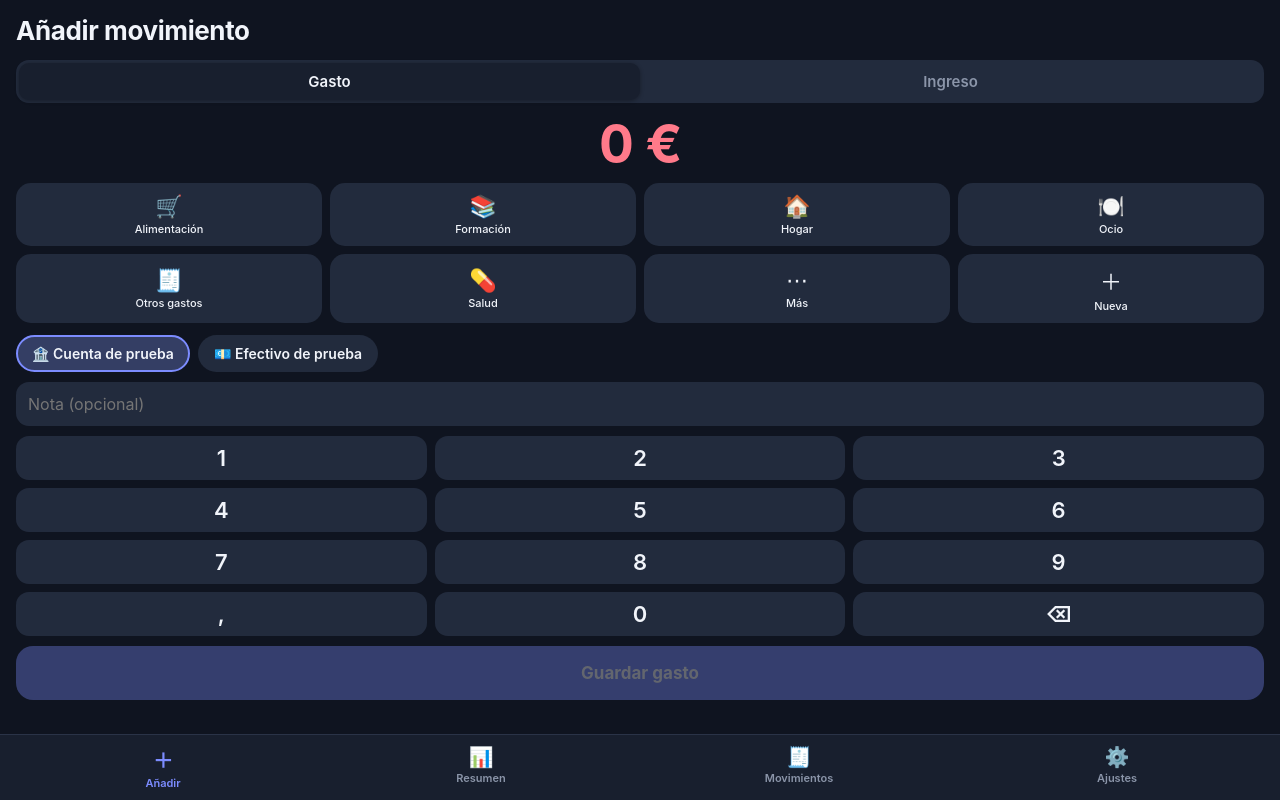
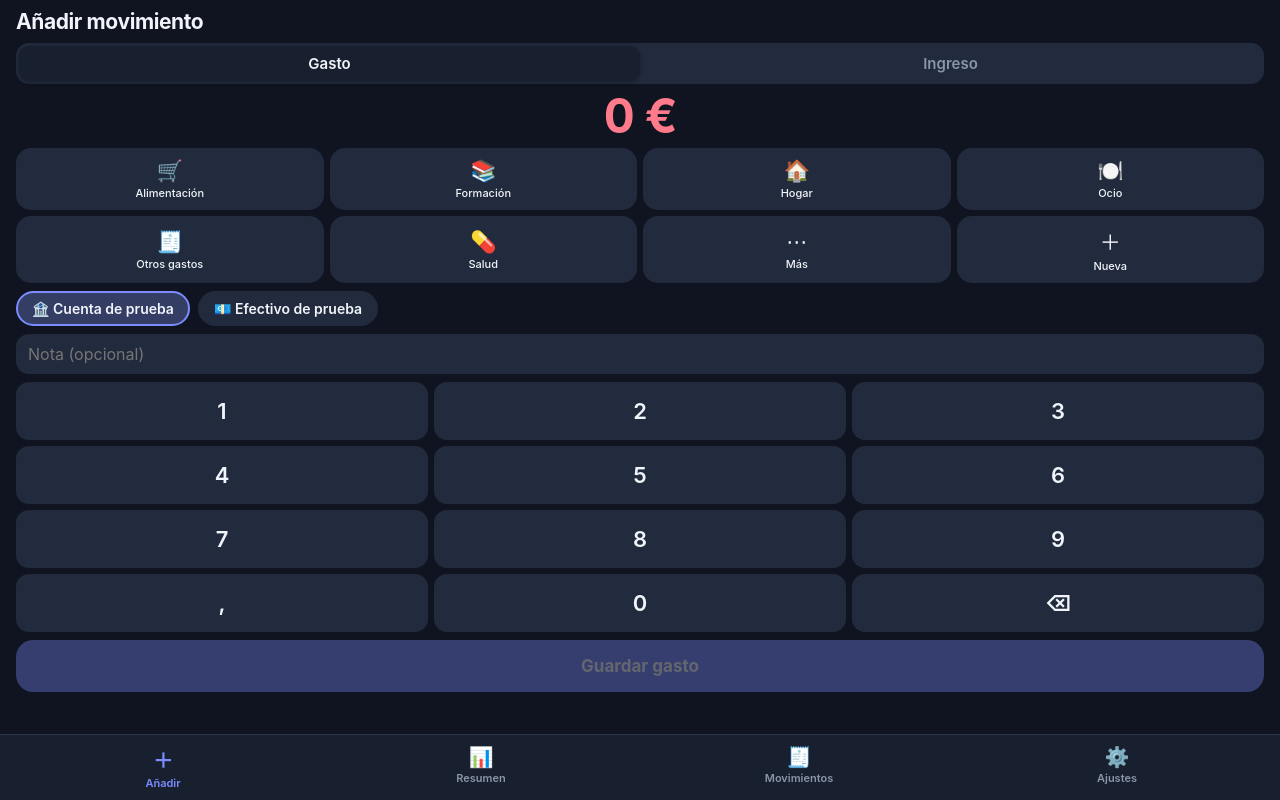
Before and after one commit to sergiku93/Mi-Dinero-, a plain HTML site: page index.html in a window 1280 px wide. Drawn offline with Linux system fonts and the light colour scheme.

Commit message:
Add files via upload

```diff
--- a/index.html
+++ b/index.html
@@ -18,8 +18,8 @@
 html,body{height:100%;margin:0}
 body{background:var(--bg);color:var(--tx);font:16px/1.3 -apple-system,"SF Pro Text",system-ui,sans-serif;overscroll-behavior:none}
 button,input{font-family:inherit;color:inherit}
-#app{height:100%;display:flex;flex-direction:column;padding-top:env(safe-area-inset-top)}
-main{flex:1;overflow-y:auto;padding:8px 16px 16px;-webkit-overflow-scrolling:touch}
+#app{height:100%;height:100dvh;display:flex;flex-direction:column;padding-top:env(safe-area-inset-top)}
+main{flex:1;min-height:0;overflow-y:auto;padding:6px 16px 10px;-webkit-overflow-scrolling:touch;display:flex;flex-direction:column}main>*{flex-shrink:0}.addv{flex:1 1 0;min-height:min-content;display:flex;flex-direction:column}.addv h1{font-size:21px;margin:2px 0 8px}
 nav{display:flex;background:var(--card);border-top:1px solid var(--bd);padding:6px 4px calc(6px + env(safe-area-inset-bottom))}
 nav button{flex:1;background:none;border:0;color:var(--mu);font-size:11px;font-weight:600;padding:4px 0;display:flex;flex-direction:column;align-items:center;gap:2px}
 nav button i{font-style:normal;font-size:20px}
@@ -30,23 +30,23 @@ h1{font-size:26px;margin:6px 0 12px;letter-spacing:-.4px}
 .two{display:grid;grid-template-columns:1fr 1fr;gap:12px}.two b{font-size:20px}
 .big{font-size:34px;font-weight:700;margin-top:4px}
 .in{color:var(--in)}.ex{color:var(--ex)}
-.seg{display:flex;background:var(--c2);border-radius:13px;padding:3px}
-.seg button{flex:1;border:0;background:none;color:var(--mu);font-size:15px;font-weight:600;padding:9px;border-radius:10px}
+.seg{flex:none;display:flex;background:var(--c2);border-radius:13px;padding:3px}
+.seg button{flex:1;border:0;background:none;color:var(--mu);font-size:15px;font-weight:600;padding:8px;border-radius:10px}
 .seg button.on{background:var(--card);color:var(--tx);box-shadow:0 1px 4px #0005}
-.amt{text-align:center;font:700 54px/1 ui-rounded,"SF Pro Rounded",-apple-system,sans-serif;letter-spacing:-1.5px;margin:14px 0 12px;font-variant-numeric:tabular-nums}
+.amt{text-align:center;font:700 48px/1 ui-rounded,"SF Pro Rounded",-apple-system,sans-serif;letter-spacing:-1.5px;margin:8px 0;font-variant-numeric:tabular-nums}
 .amt.ex{color:var(--ex)}.amt.in{color:var(--in)}
-.grid{display:grid;grid-template-columns:repeat(4,1fr);gap:8px;margin-bottom:12px}.grid.em{grid-template-columns:repeat(6,1fr);margin:12px 0}
-.cat{background:var(--c2);border:2px solid transparent;border-radius:15px;padding:8px 2px;font-size:11px;font-weight:500;display:flex;flex-direction:column;align-items:center;gap:3px;min-height:58px;justify-content:center}
-.cat b{font-size:22px;font-weight:400}
+.grid{display:grid;grid-template-columns:repeat(4,1fr);gap:6px;margin-bottom:8px}.grid.em{grid-template-columns:repeat(6,1fr);margin:12px 0}
+.cat{background:var(--c2);border:2px solid transparent;border-radius:15px;padding:8px 2px;font-size:11px;font-weight:500;display:flex;flex-direction:column;align-items:center;gap:3px;min-height:52px;justify-content:center}
+.cat b{font-size:21px;font-weight:400}
 .cat.on{border-color:var(--ac);background:color-mix(in srgb,var(--ac) 20%,var(--c2))}
-.chips{display:flex;gap:8px;overflow-x:auto;margin-bottom:10px}
-.chip{flex:none;border:2px solid transparent;background:var(--c2);border-radius:20px;padding:8px 14px;font-size:14px;font-weight:600}
+.chips{display:flex;gap:8px;overflow-x:auto;margin-bottom:8px;flex:none}
+.chip{flex:none;border:2px solid transparent;background:var(--c2);border-radius:20px;padding:7px 14px;font-size:14px;font-weight:600}
 .chip.on{border-color:var(--ac);background:color-mix(in srgb,var(--ac) 20%,var(--c2))}
-input{width:100%;background:var(--c2);border:0;border-radius:13px;padding:12px;font-size:16px;margin-bottom:10px}
-.keys{display:grid;grid-template-columns:repeat(3,1fr);gap:8px;margin-bottom:10px}
-.keys button{height:44px;border:0;border-radius:13px;background:var(--c2);font-size:22px;font-weight:600}
+input{width:100%;background:var(--c2);border:0;border-radius:13px;padding:10px 12px;font-size:16px;margin-bottom:8px}
+.keys{display:grid;grid-template-columns:repeat(3,1fr);grid-template-rows:repeat(4,1fr);gap:6px;margin-bottom:8px;flex:1 1 auto;min-height:174px;max-height:250px}
+.keys button{min-height:40px;border:0;border-radius:13px;background:var(--c2);font-size:22px;font-weight:600}
 .keys button:active{background:var(--bd)}
-.save{width:100%;height:54px;border:0;border-radius:17px;background:var(--ac);color:#fff;font-size:17px;font-weight:700}
+.save{width:100%;height:52px;flex:none;border:0;border-radius:17px;background:var(--ac);color:#fff;font-size:17px;font-weight:700}
 .save:disabled{opacity:.35}
 .btn{width:100%;border:0;border-radius:13px;background:var(--c2);padding:12px;font-size:15px;font-weight:600;margin-top:8px}
 .dg{color:var(--ex)}
@@ -60,11 +60,12 @@ input{width:100%;background:var(--c2);border:0;border-radius:13px;padding:12px;f
 .sw.on{background:var(--ac)}.sw.on:after{transform:translateX(20px)}
 .bar{position:relative;display:flex;justify-content:space-between;padding:9px 0 12px;font-size:14px}.bar em{font-style:normal}
 .bar i{position:absolute;left:0;bottom:3px;height:4px;border-radius:2px;background:var(--ac)}
-.last{display:flex;align-items:center;gap:10px;margin-top:12px;font-size:14px}.last span{flex:1}
+.last{display:flex;align-items:center;gap:10px;margin:8px 0 0;padding:6px 12px;font-size:14px}.last span{flex:1}
 #sh{position:fixed;inset:0;background:#0009;display:flex;align-items:flex-end;z-index:5}
 .sheet{width:100%;background:var(--card);border-radius:24px 24px 0 0;padding:18px 16px calc(16px + env(safe-area-inset-bottom));max-height:90%;overflow-y:auto}
 #toast{position:fixed;left:16px;right:16px;top:calc(env(safe-area-inset-top) + 8px);background:var(--in);color:#06281d;font-weight:700;padding:12px 14px;border-radius:14px;transform:translateY(-140%);transition:transform .25s;z-index:9;text-align:center}
 #toast.show{transform:none}#toast.bad{background:var(--ex);color:#2b0710}
+@media (max-height:700px){.addv h1{display:none}.amt{font-size:42px;margin:6px 0}.cat{min-height:46px}.cat b{font-size:19px}}
 </style></head><body>
 <div id="app"><main id="v"></main>
 <nav>
@@ -99,14 +100,14 @@ function vAdd(){const n={};S.movs.forEach(m=>n[m.catId]=(n[m.catId]||0)+1);
 const cs=S.cats.filter(c=>c.type===S.type).sort((a,b)=>(n[b.id]||0)-(n[a.id]||0)||a.name.localeCompare(b.name,'es')),col=cs.length>7&&!S.more,sh=col?cs.slice(0,6):cs;
 const t=c=>`<button class="cat ${S.cat===c.id?'on':''}" data-a="cat" data-id="${esc(c.id)}"><b>${esc(c.icon)}</b>${esc(c.name)}</button>`;
 const l=S.last;
-return `<h1>Añadir movimiento</h1><div class="seg"><button class="${S.type=='expense'?'on':''}" data-a="type" data-v="expense">Gasto</button><button class="${S.type=='income'?'on':''}" data-a="type" data-v="income">Ingreso</button></div>
+return `<div class="addv"><h1>Añadir movimiento</h1><div class="seg"><button class="${S.type=='expense'?'on':''}" data-a="type" data-v="expense">Gasto</button><button class="${S.type=='income'?'on':''}" data-a="type" data-v="income">Ingreso</button></div>
 <div class="amt ${S.type=='expense'?'ex':'in'}" id="amt"></div>
 <div class="grid">${sh.map(t).join('')}${col?'<button class="cat" data-a="more"><b>⋯</b>Más</button>':''}<button class="cat" data-a="newcat" data-t="${S.type}"><b>＋</b>Nueva</button></div>
 <div class="chips">${S.accs.map(a=>`<button class="chip ${S.acc===a.id?'on':''}" data-a="acc" data-id="${esc(a.id)}">${esc(a.icon||'')} ${esc(a.name)}</button>`).join('')}</div>
 <input id="note" placeholder="Nota (opcional)" maxlength="80" value="${esc(S.note)}" oninput="S.note=this.value">
 <div class="keys">${['1','2','3','4','5','6','7','8','9',',','0','b'].map(k=>`<button data-a="key" data-k="${k}">${k=='b'?'⌫':k}</button>`).join('')}</div>
 <button class="save" id="save" data-a="save"></button>
-${l?`<div class="card last"><span>Último: ${esc(l.catIcon)} ${esc(l.catName)} · ${l.type=='income'?'+':'−'}${eur(l.cents)}</span><button class="lk" data-a="undo">Deshacer</button></div>`:''}`}
+${l?`<div class="card last"><span>Último: ${esc(l.catIcon)} ${esc(l.catName)} · ${l.type=='income'?'+':'−'}${eur(l.cents)}</span><button class="lk" data-a="undo">Deshacer</button></div>`:''}</div>`}
 function vSum(){const d=new Date(),ms=S.movs.filter(m=>{const x=new Date(m.date);return x.getMonth()==d.getMonth()&&x.getFullYear()==d.getFullYear()});
 const sum=t=>ms.filter(m=>m.type==t).reduce((a,m)=>a+m.cents,0),i=sum('income'),e=sum('expense'),by={};
 ms.filter(m=>m.type=='expense').forEach(m=>{(by[m.catId]??={n:m.catName,i:m.catIcon,c:0}).c+=m.cents});const r=Object.values(by).sort((a,b)=>b.c-a.c).slice(0,6);
--- a/sw.js
+++ b/sw.js
@@ -1,4 +1,4 @@
-const V='mi-dinero-v1',F=['./','index.html','manifest.webmanifest','icon-180.png','icon-192.png','icon-512.png'];
+const V='mi-dinero-v2',F=['./','index.html','manifest.webmanifest','icon-180.png','icon-192.png','icon-512.png'];
 self.addEventListener('install',e=>e.waitUntil(caches.open(V).then(c=>c.addAll(F)).then(()=>self.skipWaiting())));
 self.addEventListener('activate',e=>e.waitUntil(caches.keys().then(k=>Promise.all(k.filter(x=>x!==V).map(x=>caches.delete(x)))).then(()=>self.clients.claim())));
 self.addEventListener('fetch',e=>{
```
